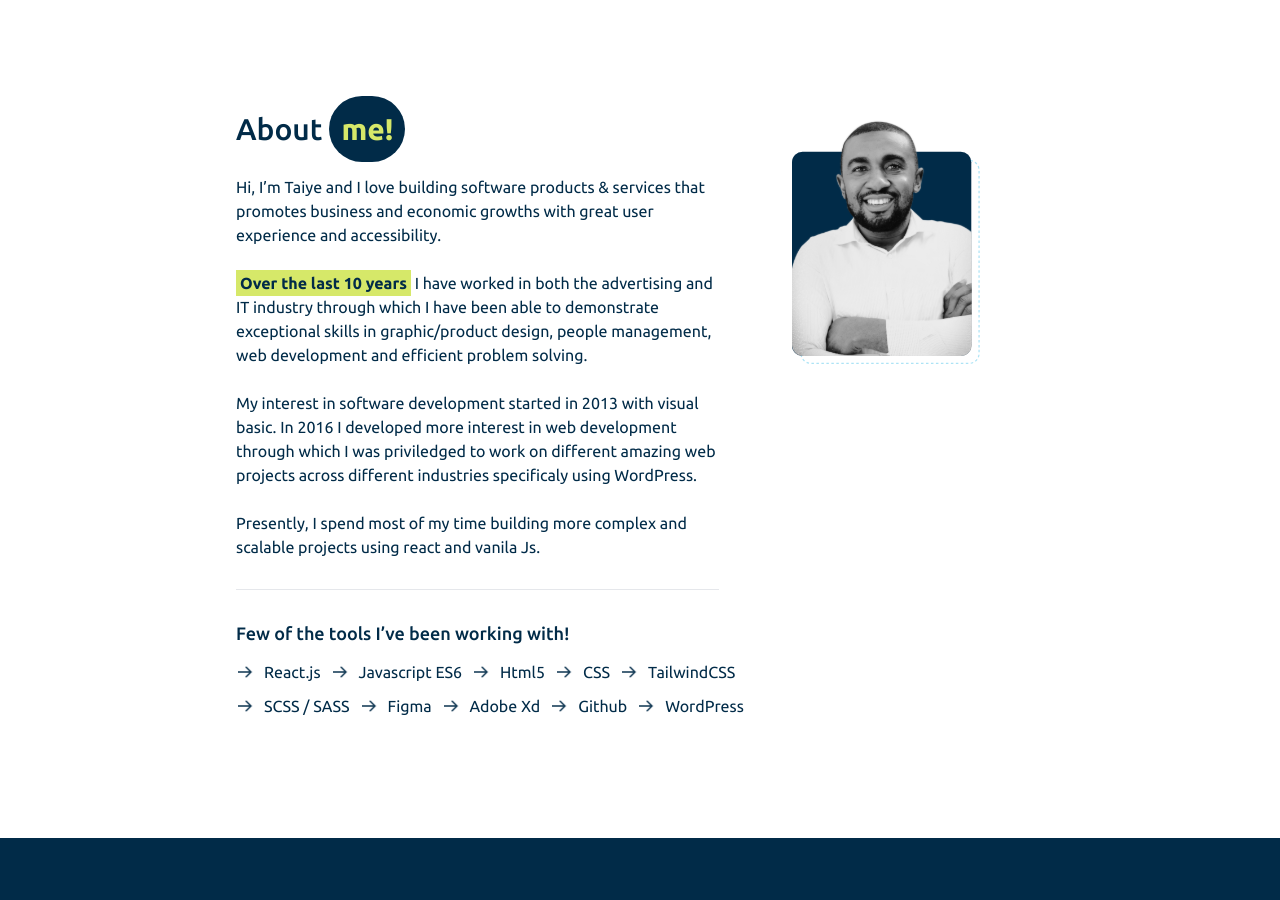
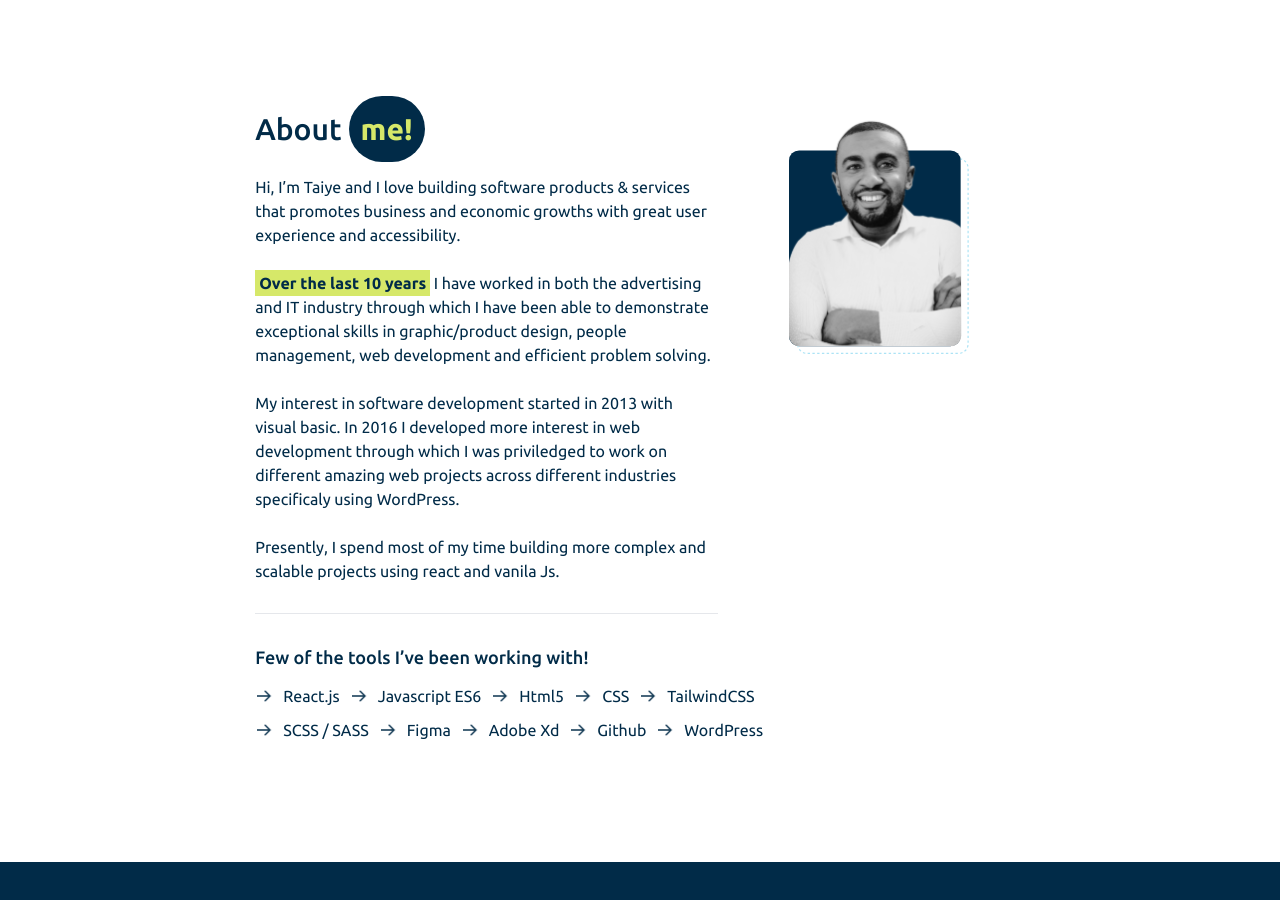
Before and after one commit to Teewaii/portfolioV3, a React (Create React App) app: page / in a window 1280 px wide. Shown: the part 802-1702 px from the top of the page. Built offline with nearby package versions, Linux system fonts and the light colour scheme; the HTML template or start-up script is replaced by a standard one; a web font is replaced by a local one.

Commit message:
Last office Commit

```diff
--- a/src/components/about/About.jsx
+++ b/src/components/about/About.jsx
@@ -24,8 +24,8 @@ export default function About() {
     <section id='about' className='about min-h-[100vh]  flex items-center justify-center py-[130px]
      md:py-[50px] lg:py-[120px] 2xl:py-[80px]  lg:min-h-[95vh]
     '>
-      <div className="aboutWrapper lg:max-w-[85%] md:pl-[20px] 2xl:pl-[150px]   container flex flex-col lg:flex-row items-center justify-center ">
-        <div className='bucket flex items-center lg:pl-[120px] 2xl:lg:pl-[0px]  3xl:max-w-[85%]   flex-col lg:items-start  gap-[90px]  lg:gap-[20px]
+      <div className="aboutWrapper max-w-[85%] lg:max-w-[82%] md:pl-[20px] 2xl:pl-[150px]   container flex flex-col lg:flex-row items-center justify-center ">
+        <div className='bucket flex items-center lg:pl-[120px] 2xl:lg:pl-[0px]  3xl:max-w-[80%]   flex-col lg:items-start  gap-[90px]  lg:gap-[20px]
     md:flex-row
     ' >
           <div className="desc text-left flex-[1]  ">
--- a/src/components/experience/Experience.jsx
+++ b/src/components/experience/Experience.jsx
@@ -13,7 +13,7 @@ export default function Experience() {
 
   return (
     <section id='experience' className=" flex items-center justify-center   experience min-h-[100vh] 2xl:min-h-[80vh] 3xl:min-h-[70vh] bg-primary   ">
-      <div className="bucket  flex flex-col items-center py-[8rem]  md:py-[0] container  md:pl-[20px] lg:pl-[150px] 3xl:pl-[100px] lg:max-w-[80%]
+      <div className="bucket  flex flex-col items-center py-[8rem]  md:py-[0] container  md:pl-[20px] lg:pl-[150px] 3xl:pl-[100px] lg:max-w-[80%] 3xl:max-w-[75%]
      ">
         <h1 className='text-secondary lg:mb-[2rem] mb-[1.5rem] text-[1.5rem] lg:text-[2rem]  '>Places I have worked</h1>
         <div className="experience-wrapper border-[3px] rounded-xl px-6  border-opacity-[0.1] border-secondary  flex flex-col
--- a/src/components/projects/Projects.jsx
+++ b/src/components/projects/Projects.jsx
@@ -16,7 +16,7 @@ export default function Projects({ project, activeProject }) {
 
 
   return (
-    <section id='projects' className="project min-h-[100vh] lg:min-h-[90vh] xl:min-h-[85vh] 2xl:min-h-[80vh] 3xl:min-h-[70vh] bg-primary
+    <section id='projects' className="project min-h-[100vh] lg:min-h-[90vh] xl:min-h-[85vh] bg-primary
      flex justify-center items-center  md:py-[7rem] pb-10
     " >
       <div className="bucket flex flex-col items-center  container  overflow-hidden ">
```
